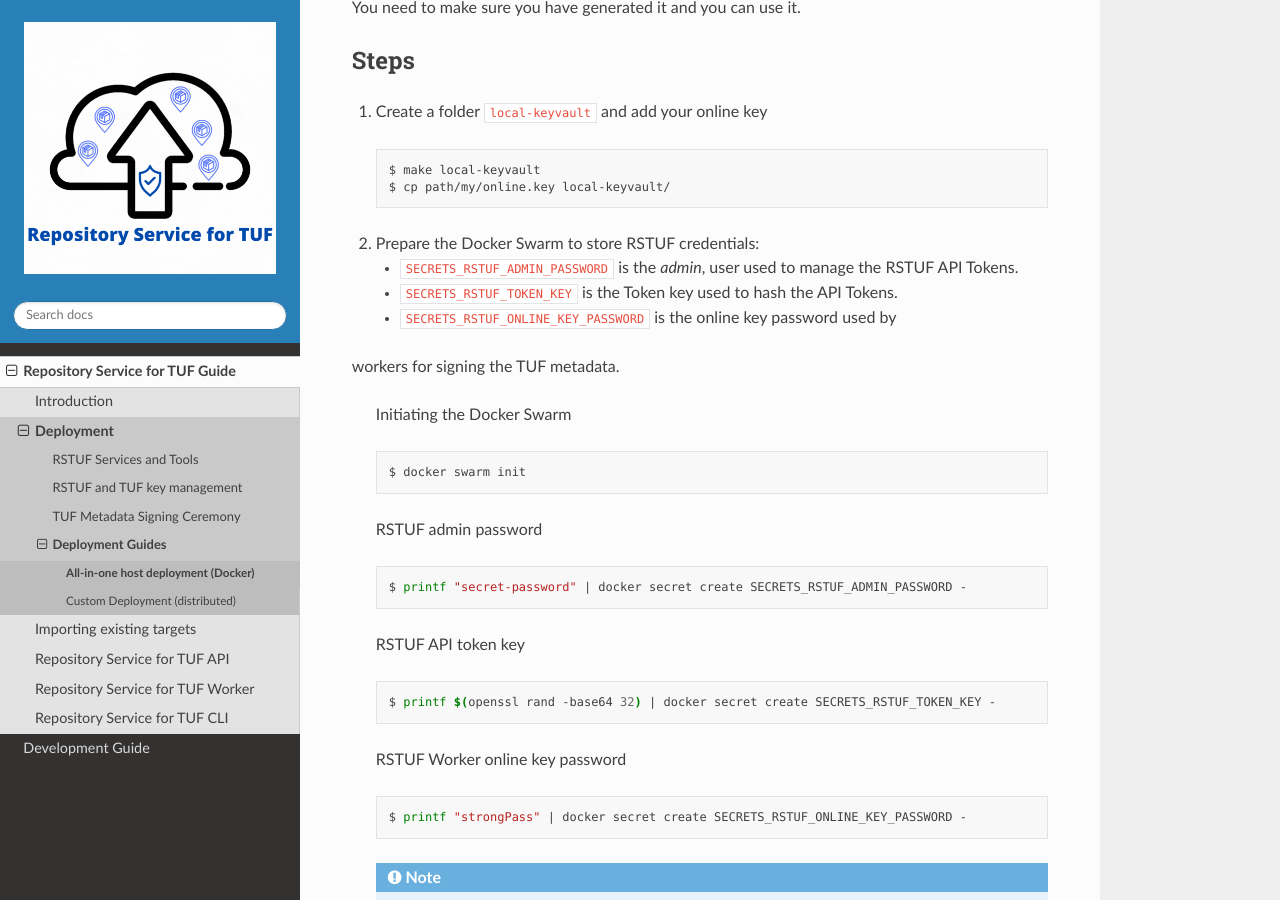
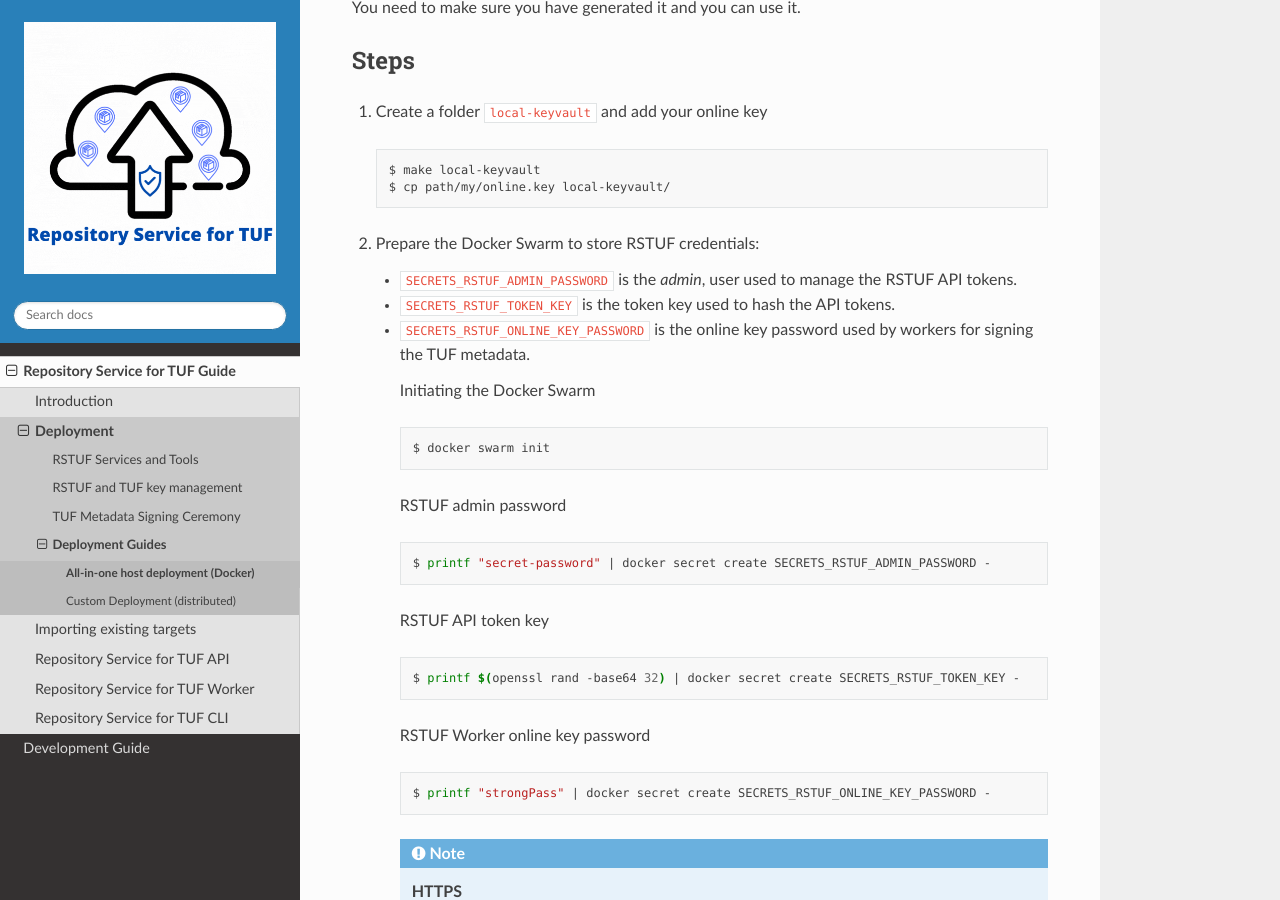
Before and after one commit to repository-service-tuf/repository-service-tuf, a Sphinx documentation site: the page built from docs/source/guide/deployment/all_in_one.rst, in a window 1280 px wide and 900 px high, scrolled down 709 px. Built offline with Sphinx 7.4.7 and the Read the Docs theme 2.0.0, drawn with Linux system fonts in a browser that asks for light colours; some of the changed text lies outside the part shown.

```diff
--- a/docs/source/guide/deployment/all_in_one.rst
+++ b/docs/source/guide/deployment/all_in_one.rst
@@ -45,10 +45,10 @@ Steps
 
 
    * ``SECRETS_RSTUF_ADMIN_PASSWORD`` is the `admin`, user used to manage the
-     RSTUF API Tokens.
-   * ``SECRETS_RSTUF_TOKEN_KEY`` is the Token key used to hash the API Tokens.
+     RSTUF API tokens.
+   * ``SECRETS_RSTUF_TOKEN_KEY`` is the token key used to hash the API tokens.
    * ``SECRETS_RSTUF_ONLINE_KEY_PASSWORD`` is the online key password used by
-workers for signing the TUF metadata.
+     workers for signing the TUF metadata.
 
     Initiating the Docker Swarm
 
--- a/docs/source/guide/deployment/docker-compose.yml
+++ b/docs/source/guide/deployment/docker-compose.yml
@@ -58,7 +58,7 @@ services:
     volumes:
       - rstuf-worker-data:/data
       - rstuf-storage:/var/opt/repository-service-tuf/storage
-      - ./local-keyvault/:/var/opt/repository-service-tuf/keyvault/ # map the path where is your keys
+      - ./local-keyvault/:/var/opt/repository-service-tuf/keyvault/ # map the path where is your key
     environment:
       RSTUF_STORAGE_BACKEND: LocalStorage
       RSTUF_KEYVAULT_BACKEND: LocalKeyVault
--- a/docs/source/guide/deployment/index.rst
+++ b/docs/source/guide/deployment/index.rst
@@ -54,7 +54,7 @@ TUF service (such as metadata expiration, root signing threshold, etc.).
 
 To make this process easier,
 the :ref:`guide/repository-service-tuf-cli/index:Repository Service for TUF CLI`
-provides an interactive guided process to perform the Ceremony.
+provides an interactive guided process to perform the ceremony.
 
 We have a video to show this process.
 
```
